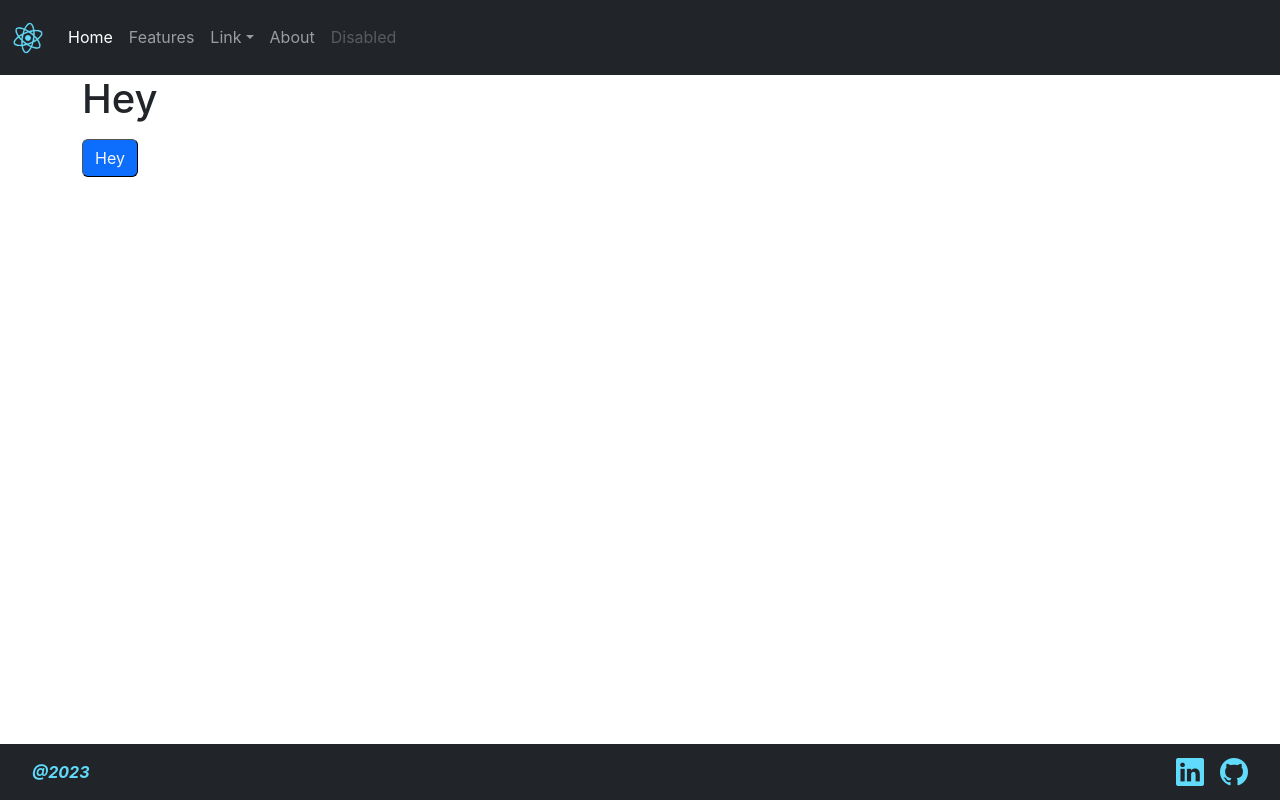
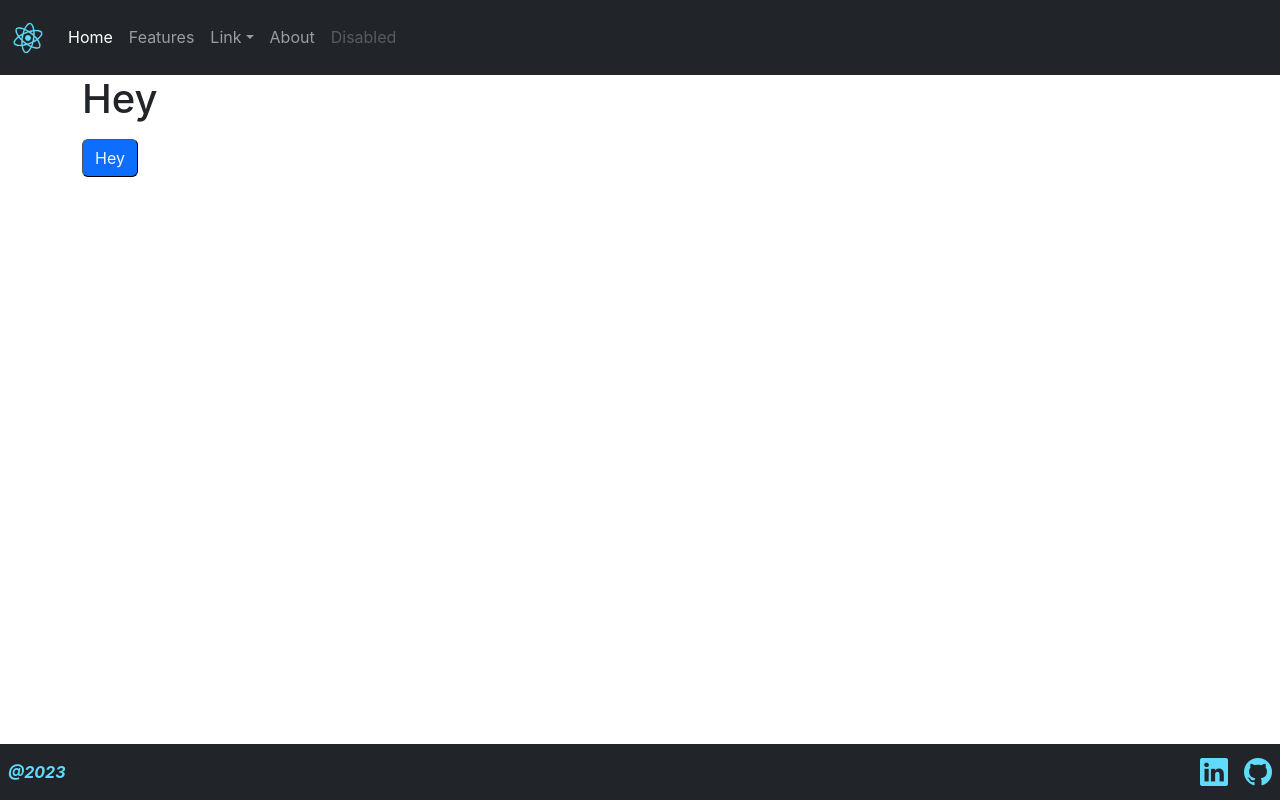
Before and after one commit to SiegfriedBz/react_tenzies--vercel, a React (Create React App) app: page / in a window 1280 px wide. Built offline with nearby package versions, Linux system fonts and the light colour scheme.

Commit message:
change footer padding

```diff
--- a/src/assets/styles/sheets/_footer.scss
+++ b/src/assets/styles/sheets/_footer.scss
@@ -7,7 +7,7 @@
   display: flex;
   justify-content: space-between;
   align-items: center;
-  padding: 0 2rem;
+  padding: 0 0.5rem;
 
   ul {
     display: flex;
```
